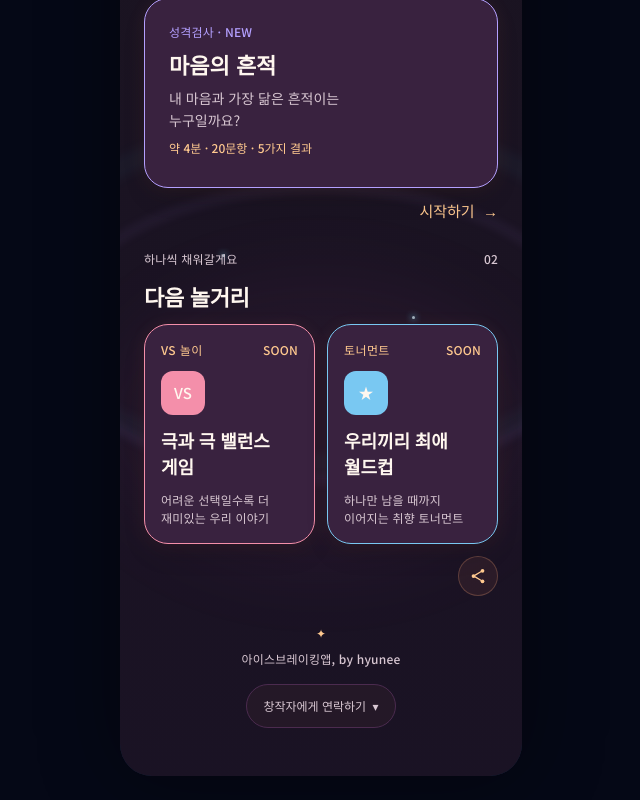
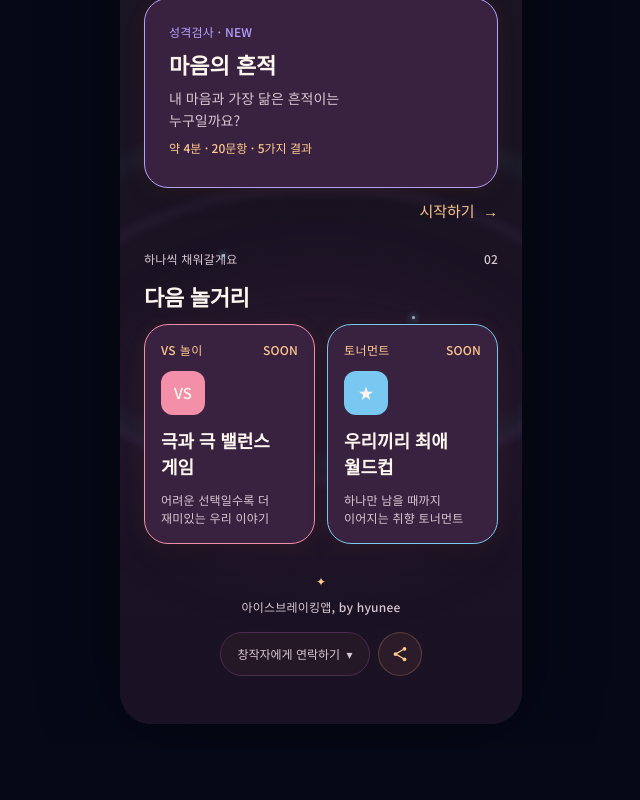
Before and after one commit to BeomhyunPark/heart-trace-test, a React (Vite) app: page / in a window 1280 px wide. Shown: the part 450-1250 px from the top of the page, without its empty margins (319-959 px from the left). After the commit the page ends 1198 px from the top, so only its background shows below. Built offline with nearby package versions, Linux system fonts and the light colour scheme.

Commit message:
fix: align share control with creator contact

```diff
--- a/src/screens/HomeScreen.tsx
+++ b/src/screens/HomeScreen.tsx
@@ -101,11 +101,11 @@ export function HomeScreen({ onSelectActivity }: HomeScreenProps) {
       </section>
 
       <InstallAppPrompt />
-      <ShareApp />
 
       <footer className="home-footer">
         <span aria-hidden="true">✦</span>
         <p>아이스브레이킹앱, by hyunee</p>
+        <div className="home-footer__actions">
           <details className="creator-contact">
             <summary>
               <span>창작자에게 연락하기</span>
@@ -165,6 +165,8 @@ export function HomeScreen({ onSelectActivity }: HomeScreenProps) {
               </a>
             </div>
           </details>
+          <ShareApp />
+        </div>
       </footer>
     </ScreenLayout>
   );
--- a/src/styles/app.css
+++ b/src/styles/app.css
@@ -529,6 +529,34 @@ button.activity-card {
 .creator-contact {
   width: 100%;
   margin-top: 0.5rem;
+}
+
+.home-footer__actions {
+  display: flex;
+  width: 100%;
+  align-items: flex-start;
+  justify-content: center;
+  gap: 0.5rem;
+  margin-top: 0.5rem;
+}
+
+.home-footer__actions .creator-contact {
+  width: auto;
+  margin-top: 0;
+}
+
+.home-footer__actions .creator-contact[open] {
+  min-width: 0;
+  flex: 1;
+}
+
+.home-footer__actions .creator-contact[open] summary {
+  margin-left: auto;
+}
+
+.home-footer__actions .share-app__button {
+  width: 2.75rem;
+  height: 2.75rem;
 }
 
 .creator-contact summary {
@@ -2333,12 +2361,13 @@ button.activity-card {
 }
 
 .share-app {
+  position: relative;
   display: flex;
   min-height: 2.5rem;
   align-items: center;
   justify-content: flex-end;
   gap: 0.5rem;
-  margin-top: 0.75rem;
+  margin: 0;
 }
 
 .share-app__button {
@@ -2385,11 +2414,23 @@ button.activity-card {
 }
 
 .share-app__message {
-  margin: 0;
+  position: absolute;
+  right: 0;
+  bottom: calc(100% + 0.5rem);
+  width: max-content;
+  max-width: min(16rem, calc(100vw - 2rem));
+  margin: 0;
+  padding: 0.35rem 0.55rem;
+  border-radius: 0.5rem;
+  background: var(--ongi-ink-900);
   color: var(--ongi-apricot-300);
   font-size: 0.6875rem;
   line-height: 1rem;
   text-align: right;
+}
+
+.share-app__message:empty {
+  display: none;
 }
 
 .install-guide {
@@ -3079,7 +3120,7 @@ button.activity-card {
 
 .home-footer .creator-contact {
   display: block;
-  margin-top: 0.5rem;
+  margin-top: 0;
 }
 
 .home-footer .creator-contact summary {
```
Also changed, not shown: 1 other file (tests, documents, lock files or other folders). Lines whose indentation alone changed are shown as unchanged.
